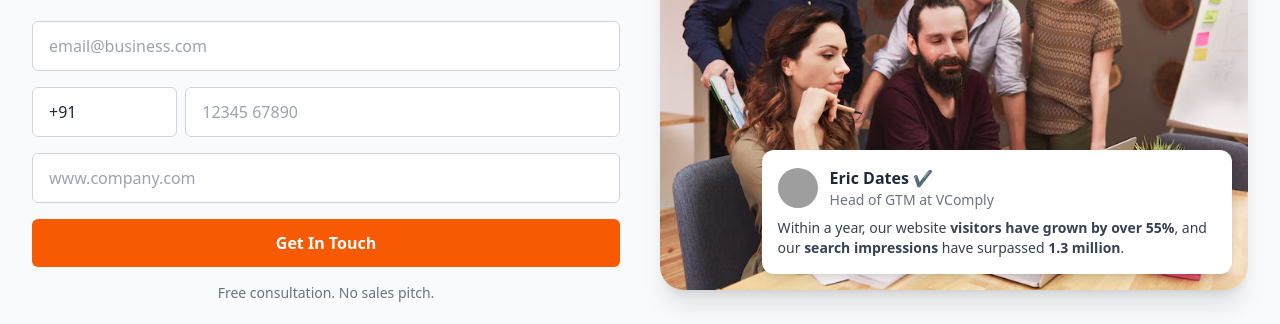
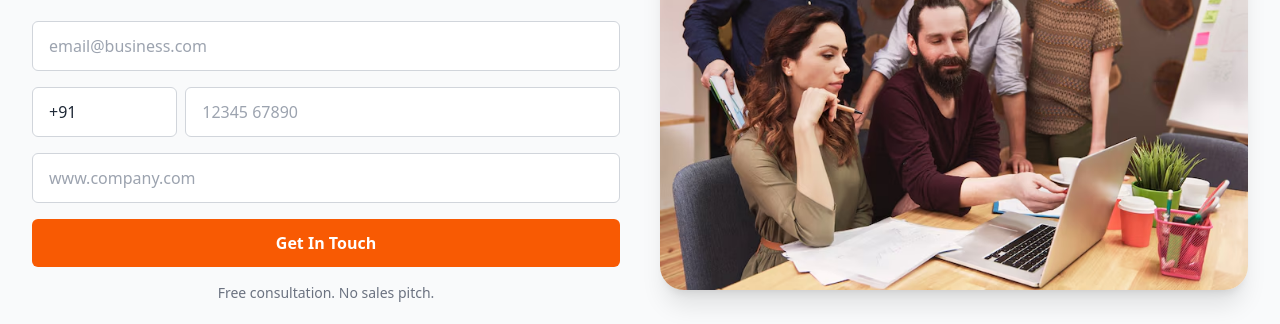
Before and after one commit to SumritNeedleads/Needleads, a plain HTML site: page index.html in a window 1280 px wide. Shown: the part 251-575 px from the top of the page. Drawn offline with nearby package versions, Linux system fonts and the light colour scheme; grey boxes are pictures that could not be loaded.

Commit message:
Update index.html

```diff
--- a/index.html
+++ b/index.html
@@ -103,7 +103,7 @@
                     </div>
 
                     <!-- Testimonial Bubble -->
-                    <div class="absolute bottom-4 right-4 bg-white p-4 rounded-xl shadow-lg w-[90%] md:w-[80%]">
+<!--                     <div class="absolute bottom-4 right-4 bg-white p-4 rounded-xl shadow-lg w-[90%] md:w-[80%]">
                         <div class="flex items-center gap-3 mb-2">
                             <img src="https://i.pravatar.cc/40?img=5" alt="Eric" class="rounded-full w-10 h-10" />
                             <div>
@@ -115,7 +115,7 @@
                             Within a year, our website <strong>visitors have grown by over 55%</strong>, and our
                             <strong>search impressions</strong> have surpassed <strong>1.3 million</strong>.
                         </p>
-                    </div>
+                    </div> -->
                 </div>
             </div>
 
```
